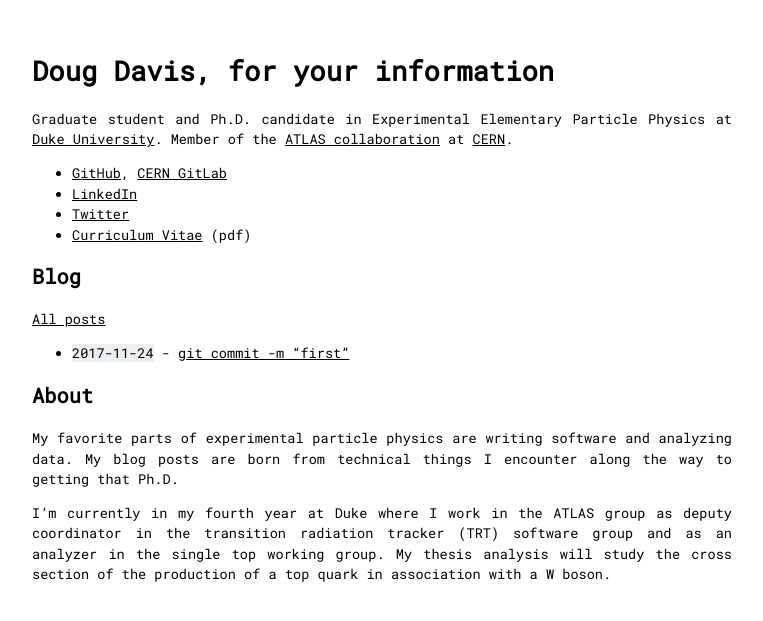
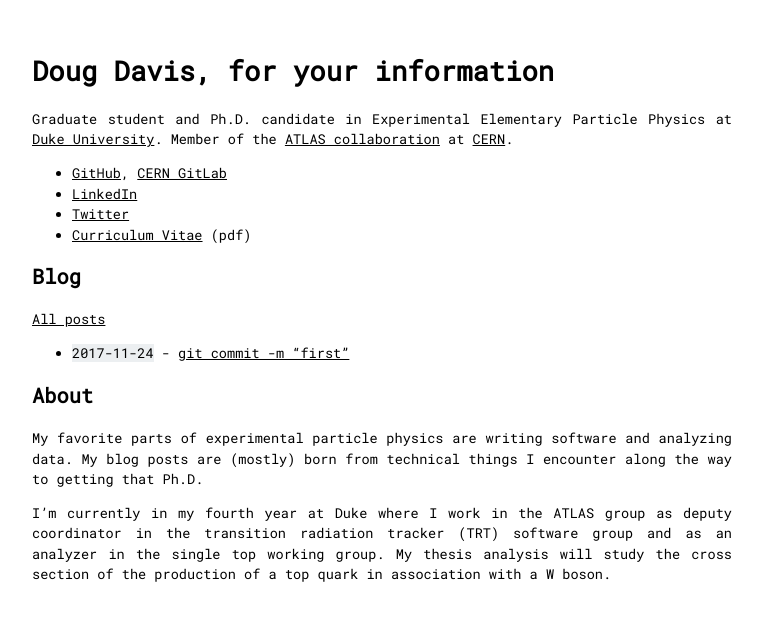
Before and after one commit to douglasdavis/ddavis.io, a Jekyll site: the page built from index.md, in a window 1280 px wide. Shown: the top 621 px of the page, without its empty margins (258-1021 px from the left). Built offline with Jekyll 4.4.1, drawn with Linux system fonts in a browser that asks for light colours.

Commit message:
links, cv, favo

```diff
--- a/index.md
+++ b/index.md
@@ -11,9 +11,9 @@
 [CERN](https://home.cern/).
 
 - [GitHub](https://github.com/drdavis), [CERN GitLab](https://gitlab.cern.ch/ddavis)
-- [LinkedIn](#)
+- [LinkedIn](https://www.linkedin.com/in/douglasrdavis)
 - [Twitter](https://twitter.com/_ddavis_)
-- [Curriculum Vitae](#) (pdf)
+- [Curriculum Vitae](/assets/pdf/cv.pdf) (pdf)
 
 ## Blog
 
@@ -24,8 +24,8 @@
 ## About
 
 My favorite parts of experimental particle physics are writing
-software and analyzing data. My blog posts are born from technical
-things I encounter along the way to getting that Ph.D.
+software and analyzing data. My blog posts are (mostly) born from
+technical things I encounter along the way to getting that Ph.D.
 
 I'm currently in my fourth year at Duke where I work in the ATLAS
 group as deputy coordinator in the transition radiation tracker (TRT)
```
Also changed, not shown: assets/img/favicon.ico, 1 other file.
